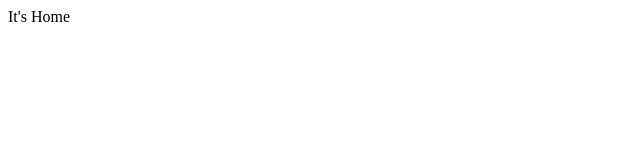
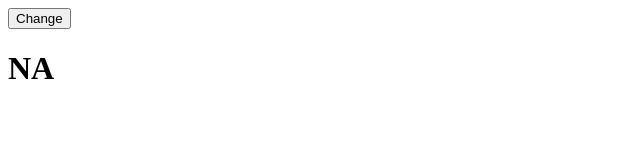
Before and after one commit to vinoddsce/rashmi-col-mgmt, an Angular app: page / in a window 1280 px wide. Shown: the top 160 px of the page, without its empty margins (0-640 px from the left). Built offline with nearby package versions, Linux system fonts and the light colour scheme.

Commit message:
property binding, event binding

```diff
--- a/src/app/app.component.html
+++ b/src/app/app.component.html
@@ -1,8 +1,11 @@
-<span class="text-color">Welcome !!!!</span>
+<!-- <div>
+  <span class="text-color">Welcome !!!!</span>
+</div> -->
+<!-- <div>
+  Project Name : {{title}}
+</div> -->
+<!-- <div>
+  <button (click)='changeName($event)' (mouseover)='mouseOver($event)'>Change</button>
+</div> -->
 
-
-<p id="author">{{title}}</p>
-
-
-
-<app-home></app-home>
+<app-home [pName]="title" (changeNameEvent)='changeNameApp($event)'></app-home>
--- a/src/app/app.component.ts
+++ b/src/app/app.component.ts
@@ -8,5 +8,17 @@ import { Component } from '@angular/core';
 })
 export class AppComponent {
 
-  title: string = "College Management";
+  title: string = "NA";
+
+
+  changeNameApp(event: string) {
+    console.log("changeNameApp: ", event);
+    this.title = event;
+    // console.log("Clicked !!!", event);
+    // this.title = "Col-Management";
+  }
+
+  // mouseOver(event) {
+  //   console.log("Mouse Over !!!", event);
+  // }
 }
--- a/src/app/app.module.ts
+++ b/src/app/app.module.ts
@@ -2,7 +2,7 @@ import { BrowserModule } from '@angular/platform-browser';
 import { NgModule } from '@angular/core';
 
 import { AppComponent } from './app.component';
-import { HomeComponent } from './home.component';
+import { HomeComponent } from './components/home/home.component';
 
 
 @NgModule({
--- /dev/null
+++ b/src/app/components/home/home.component.html
@@ -0,0 +1,5 @@
+<div>
+  <button (click)='changeName($event)'>Change</button>
+</div>
+
+<h1>{{projectName}}</h1>
--- /dev/null
+++ b/src/app/components/home/home.component.ts
@@ -0,0 +1,20 @@
+import { Component, Input, EventEmitter, Output } from '@angular/core';
+
+@Component({
+  selector: 'app-home',
+  templateUrl: './home.component.html',
+  styleUrls: ['./home.component.css']
+})
+export class HomeComponent {
+
+  // @Input() projectName: string = '';
+  @Input('pName') projectName: string = '';
+  @Output() changeNameEvent = new EventEmitter<string>();
+
+
+  changeName(event: MouseEvent) {
+    console.log("Clicked !!!", event);
+    this.changeNameEvent.emit('College Management');
+  }
+
+}
--- a/src/app/home.component.ts
+++ /dev/null
@@ -1,9 +0,0 @@
-import { Component } from '@angular/core';
-
-@Component({
-  selector: 'app-home',
-  template: `It's Home `,
-})
-export class HomeComponent {
-
-}
--- a/src/index.html
+++ b/src/index.html
@@ -10,8 +10,7 @@
 </head>
 
 <body>
-  <!-- <app-root></app-root> -->
-  <app-home></app-home>
+  <app-root></app-root>
 </body>
 
 </html>
--- a/src/main.ts
+++ b/src/main.ts
@@ -3,11 +3,11 @@ import { platformBrowserDynamic } from '@angular/platform-browser-dynamic';
 
 import { AppModule } from './app/app.module';
 import { environment } from './environments/environment';
-import { HomeModule } from './app/home.module';
+
 
 if (environment.production) {
   enableProdMode();
 }
 
-platformBrowserDynamic().bootstrapModule(HomeModule)
+platformBrowserDynamic().bootstrapModule(AppModule)
   .catch(err => console.error(err));
```
Also changed, not shown: src/app/home.module.ts (deleted, +0 -16 lines), src/app/components/home/home.component.css (added), 1 other file (tests, documents, lock files or other folders).
